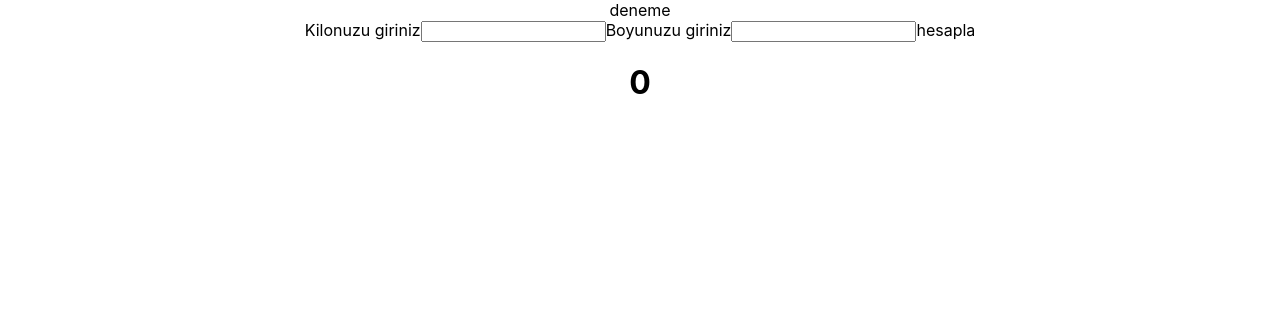
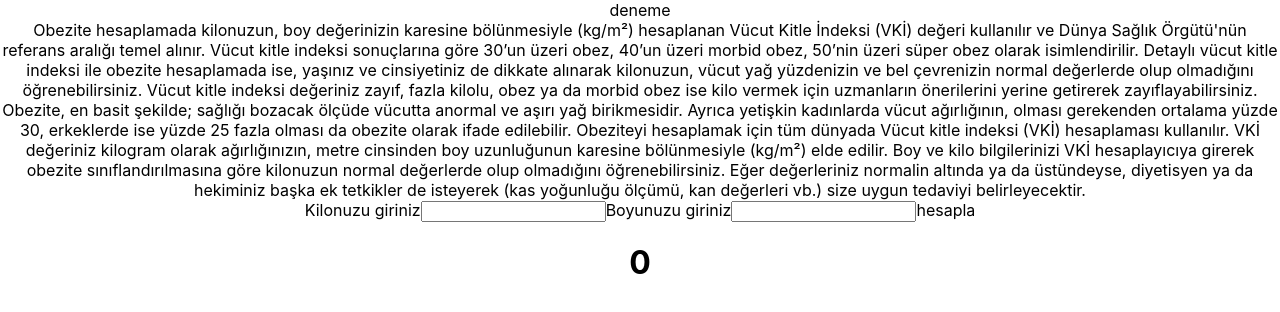
Before and after one commit to herohasan0/kodluyoruz_vucutkitle, a React (Create React App) app: page / in a window 1280 px wide. Shown: the top 312 px of the page. Built offline with nearby package versions, Linux system fonts and the light colour scheme.

Commit message:
Add Description component

```diff
--- a/src/App.js
+++ b/src/App.js
@@ -1,6 +1,7 @@
 import logo from './logo.svg';
 import './App.css';
 import Layout from './components/Layout';
+import Description from './components/Description';
 import { useState } from 'react';
 
 function App() {
@@ -23,6 +24,7 @@ function App() {
     <div className="App">
       <Layout />
 
+      <Description />
       <form>
         <label>
           Kilonuzu giriniz
--- /dev/null
+++ b/src/components/Description.js
@@ -0,0 +1,31 @@
+import React from 'react';
+
+function Description({ props }) {
+  return (
+    <div>
+      Obezite hesaplamada kilonuzun, boy değerinizin karesine bölünmesiyle
+      (kg/m²) hesaplanan Vücut Kitle İndeksi (VKİ) değeri kullanılır ve Dünya
+      Sağlık Örgütü'nün referans aralığı temel alınır. Vücut kitle indeksi
+      sonuçlarına göre 30’un üzeri obez, 40’un üzeri morbid obez, 50’nin üzeri
+      süper obez olarak isimlendirilir. Detaylı vücut kitle indeksi ile obezite
+      hesaplamada ise, yaşınız ve cinsiyetiniz de dikkate alınarak kilonuzun,
+      vücut yağ yüzdenizin ve bel çevrenizin normal değerlerde olup olmadığını
+      öğrenebilirsiniz. Vücut kitle indeksi değeriniz zayıf, fazla kilolu, obez
+      ya da morbid obez ise kilo vermek için uzmanların önerilerini yerine
+      getirerek zayıflayabilirsiniz. Obezite, en basit şekilde; sağlığı bozacak
+      ölçüde vücutta anormal ve aşırı yağ birikmesidir. Ayrıca yetişkin
+      kadınlarda vücut ağırlığının, olması gerekenden ortalama yüzde 30,
+      erkeklerde ise yüzde 25 fazla olması da obezite olarak ifade edilebilir.
+      Obeziteyi hesaplamak için tüm dünyada Vücut kitle indeksi (VKİ)
+      hesaplaması kullanılır. VKİ değeriniz kilogram olarak ağırlığınızın, metre
+      cinsinden boy uzunluğunun karesine bölünmesiyle (kg/m²) elde edilir. Boy
+      ve kilo bilgilerinizi VKİ hesaplayıcıya girerek obezite
+      sınıflandırılmasına göre kilonuzun normal değerlerde olup olmadığını
+      öğrenebilirsiniz. Eğer değerleriniz normalin altında ya da üstündeyse,
+      diyetisyen ya da hekiminiz başka ek tetkikler de isteyerek (kas yoğunluğu
+      ölçümü, kan değerleri vb.) size uygun tedaviyi belirleyecektir.
+    </div>
+  );
+}
+
+export default Description;
```
